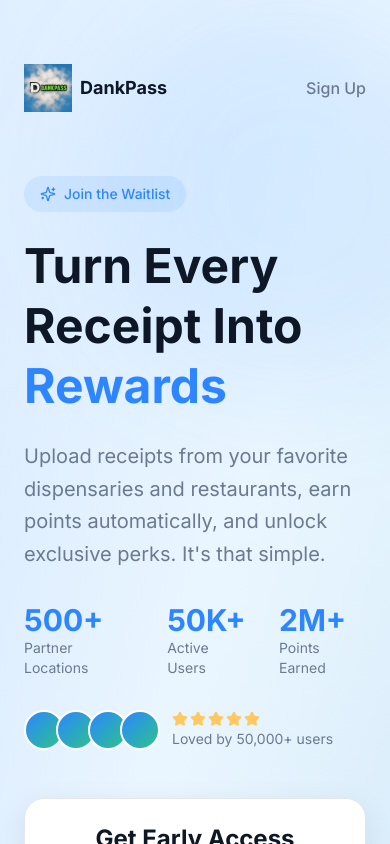
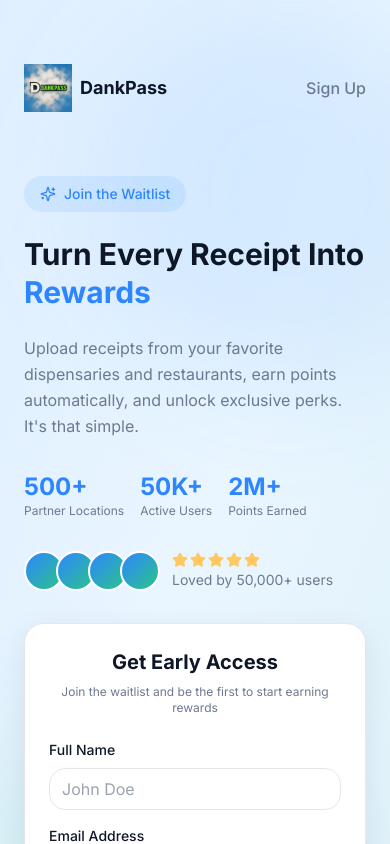
Before and after one commit to asddataking/dankpass, a Next.js app: page /landing in a window 390 px wide. Shown: the top 844 px of the page. Built offline with nearby package versions, Linux system fonts and the light colour scheme; what @stackframe/stack would draw is missing.

Commit message:
Scrolling fixed

```diff
--- a/src/app/(app)/layout.tsx
+++ b/src/app/(app)/layout.tsx
@@ -9,10 +9,10 @@ export default function AppLayout({
   children: React.ReactNode;
 }) {
   return (
-    <div className="h-full flex flex-col">
+    <div className="min-h-screen flex flex-col">
       {/* Main Content */}
       <motion.main
-        className="flex-1 overflow-y-auto pb-20"
+        className="flex-1 pb-20"
         initial={{ opacity: 0 }}
         animate={{ opacity: 1 }}
         transition={{ duration: 0.3 }}
--- a/src/app/globals.css
+++ b/src/app/globals.css
@@ -5,8 +5,7 @@
 @import url('https://fonts.googleapis.com/css2?family=Inter:wght@300;400;500;600;700&display=swap');
 
 html, body {
-  height: 100%;
-  overflow: hidden;
+  overflow-x: hidden;
 }
 
 body {
--- a/src/app/landing/page.tsx
+++ b/src/app/landing/page.tsx
@@ -94,7 +94,7 @@ export default function LandingPage() {
           </motion.div>
 
           {/* Hero Content */}
-          <div className="grid lg:grid-cols-2 gap-12 items-center">
+          <div className="grid grid-cols-1 lg:grid-cols-2 gap-8 lg:gap-12 items-start lg:items-center">
             {/* Left Column - Text */}
             <motion.div
               initial={{ opacity: 0, x: -30 }}
@@ -106,17 +106,17 @@ export default function LandingPage() {
                 <span className="text-sm font-medium">Join the Waitlist</span>
               </div>
 
-              <h1 className="text-5xl lg:text-6xl font-bold text-brand-ink mb-6 leading-tight">
+              <h1 className="text-3xl sm:text-4xl lg:text-6xl font-bold text-brand-ink mb-6 leading-tight">
                 Turn Every Receipt Into{' '}
                 <span className="text-brand-primary">Rewards</span>
               </h1>
 
-              <p className="text-xl text-brand-subtle mb-8 leading-relaxed">
+              <p className="text-base sm:text-lg lg:text-xl text-brand-subtle mb-8 leading-relaxed">
                 Upload receipts from your favorite dispensaries and restaurants, earn points automatically, and unlock exclusive perks. It's that simple.
               </p>
 
               {/* Stats */}
-              <div className="flex gap-8 mb-8">
+              <div className="flex flex-wrap gap-4 sm:gap-8 mb-8">
                 {stats.map((stat, index) => (
                   <motion.div
                     key={stat.label}
@@ -124,8 +124,8 @@ export default function LandingPage() {
                     animate={{ opacity: 1, y: 0 }}
                     transition={{ delay: 0.4 + index * 0.1 }}
                   >
-                    <div className="text-3xl font-bold text-brand-primary">{stat.value}</div>
-                    <div className="text-sm text-brand-subtle">{stat.label}</div>
+                    <div className="text-2xl sm:text-3xl font-bold text-brand-primary">{stat.value}</div>
+                    <div className="text-xs sm:text-sm text-brand-subtle">{stat.label}</div>
                   </motion.div>
                 ))}
               </div>
@@ -156,13 +156,14 @@ export default function LandingPage() {
               initial={{ opacity: 0, x: 30 }}
               animate={{ opacity: 1, x: 0 }}
               transition={{ delay: 0.3 }}
+              className="w-full"
             >
-              <div className="card max-w-md mx-auto lg:mx-0">
+              <div className="card max-w-md mx-auto lg:mx-0 w-full">
                 <div className="text-center mb-6">
-                  <h2 className="text-2xl font-bold text-brand-ink mb-2">
+                  <h2 className="text-xl sm:text-2xl font-bold text-brand-ink mb-2">
                     Get Early Access
                   </h2>
-                  <p className="muted">
+                  <p className="text-xs sm:text-sm text-brand-subtle">
                     Join the waitlist and be the first to start earning rewards
                   </p>
                 </div>
```
Also changed, not shown: 1 other file (tests, documents, lock files or other folders).
